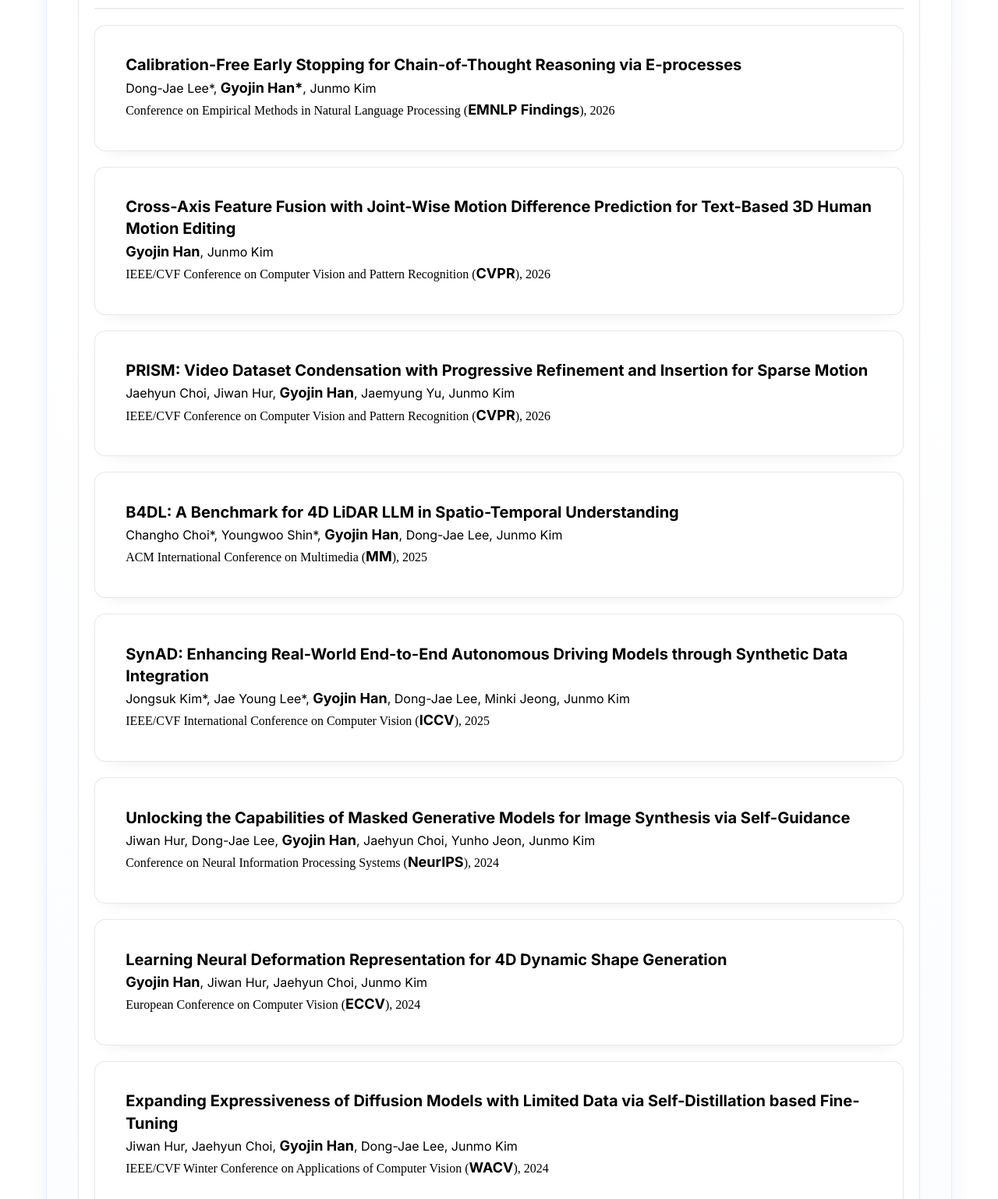
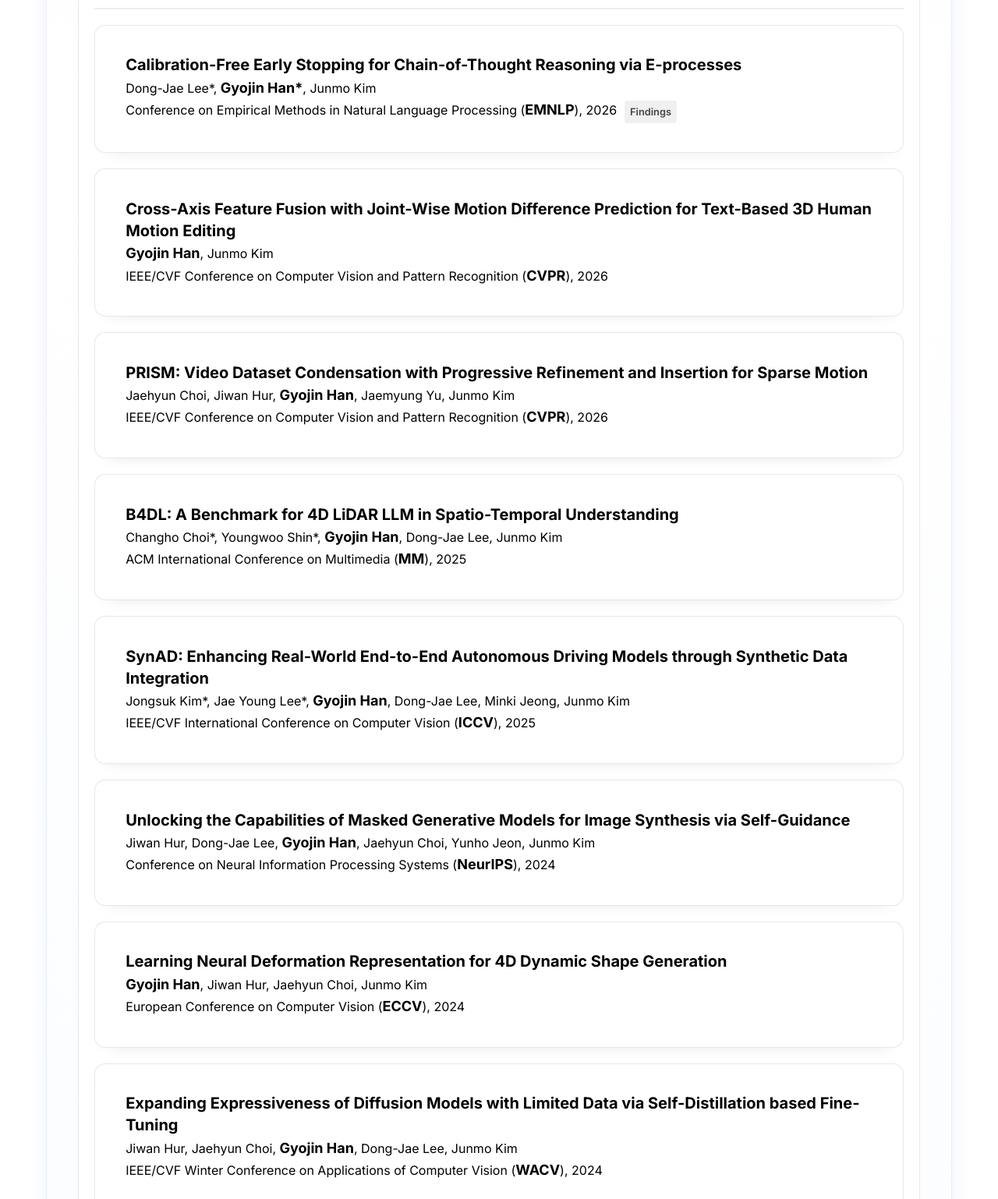
Before and after one commit to HanGyojin/HanGyojin.github.io, a plain HTML site: page index.html in a window 1280 px wide. Shown: the part 1660-3198 px from the top of the page at 78% size. Drawn offline with Linux system fonts and the light colour scheme; some icons are missing; a web font is replaced by a local one.

Commit message:
Update index.html

```diff
--- a/index.html
+++ b/index.html
@@ -38,6 +38,21 @@
     }
     .item.text2 a:hover {
       text-decoration: underline;
+    }
+    /* venue / tag */
+    .pub-venue {
+      font-family: 'Inter', 'Noto Sans KR', -apple-system, BlinkMacSystemFont, 'Segoe UI', Helvetica, Arial, sans-serif;
+    }
+    .pub-tag {
+      display: inline-block;
+      margin-left: 6px;
+      padding: 1px 7px;
+      font-size: 0.8em;
+      font-weight: 600;
+      border-radius: 4px;
+      background: #f0f0f0;
+      color: #444;
+      vertical-align: middle;
     }
     /* 이미지 제거에 따른 레이아웃 조정 */
     .container2 {
@@ -186,7 +201,7 @@
         <div class="item text2">
           <papertitle>Calibration-Free Early Stopping for Chain-of-Thought Reasoning via E-processes</papertitle><br>
           <span class="pub-authors">Dong-Jae Lee*, <strong>Gyojin Han*</strong>, Junmo Kim</span><br>
-          Conference on Empirical Methods in Natural Language Processing (<strong>EMNLP Findings</strong>), 2026
+          <span class="pub-venue">Conference on Empirical Methods in Natural Language Processing (<strong>EMNLP</strong>), 2026</span> <span class="pub-tag">Findings</span>
         </div>
       </div>
 
@@ -194,7 +209,7 @@
         <div class="item text2">
           <papertitle>Cross-Axis Feature Fusion with Joint-Wise Motion Difference Prediction for Text-Based 3D Human Motion Editing</papertitle><br>
           <span class="pub-authors"><strong>Gyojin Han</strong>, Junmo Kim</span><br>
-          IEEE/CVF Conference on Computer Vision and Pattern Recognition (<strong>CVPR</strong>), 2026
+          <span class="pub-venue">IEEE/CVF Conference on Computer Vision and Pattern Recognition (<strong>CVPR</strong>), 2026</span>
         </div>
       </div>
 
@@ -202,7 +217,7 @@
         <div class="item text2">
           <papertitle>PRISM: Video Dataset Condensation with Progressive Refinement and Insertion for Sparse Motion</papertitle><br>
           <span class="pub-authors">Jaehyun Choi, Jiwan Hur, <strong>Gyojin Han</strong>, Jaemyung Yu, Junmo Kim</span><br>
-          IEEE/CVF Conference on Computer Vision and Pattern Recognition (<strong>CVPR</strong>), 2026
+          <span class="pub-venue">IEEE/CVF Conference on Computer Vision and Pattern Recognition (<strong>CVPR</strong>), 2026</span>
         </div>
       </div>
 
@@ -210,7 +225,7 @@
         <div class="item text2">
           <papertitle>B4DL: A Benchmark for 4D LiDAR LLM in Spatio-Temporal Understanding</papertitle><br>
           <span class="pub-authors">Changho Choi*, Youngwoo Shin*, <strong>Gyojin Han</strong>, Dong-Jae Lee, Junmo Kim</span><br>
-          ACM International Conference on Multimedia (<strong>MM</strong>), 2025
+          <span class="pub-venue">ACM International Conference on Multimedia (<strong>MM</strong>), 2025</span>
         </div>
       </div>
 
@@ -218,7 +233,7 @@
         <div class="item text2">
           <papertitle>SynAD: Enhancing Real-World End-to-End Autonomous Driving Models through Synthetic Data Integration</papertitle><br>
           <span class="pub-authors">Jongsuk Kim*, Jae Young Lee*, <strong>Gyojin Han</strong>, Dong-Jae Lee, Minki Jeong, Junmo Kim</span><br>
-          IEEE/CVF International Conference on Computer Vision (<strong>ICCV</strong>), 2025
+          <span class="pub-venue">IEEE/CVF International Conference on Computer Vision (<strong>ICCV</strong>), 2025</span>
         </div>
       </div>
 
@@ -226,7 +241,7 @@
         <div class="item text2">
           <papertitle>Unlocking the Capabilities of Masked Generative Models for Image Synthesis via Self-Guidance</papertitle><br>
           <span class="pub-authors">Jiwan Hur, Dong-Jae Lee, <strong>Gyojin Han</strong>, Jaehyun Choi, Yunho Jeon, Junmo Kim</span><br>
-          Conference on Neural Information Processing Systems (<strong>NeurIPS</strong>), 2024
+          <span class="pub-venue">Conference on Neural Information Processing Systems (<strong>NeurIPS</strong>), 2024</span>
         </div>
       </div>
 
@@ -234,7 +249,7 @@
         <div class="item text2">
           <papertitle>Learning Neural Deformation Representation for 4D Dynamic Shape Generation</papertitle><br>
           <span class="pub-authors"><strong>Gyojin Han</strong>, Jiwan Hur, Jaehyun Choi, Junmo Kim</span><br>
-          European Conference on Computer Vision (<strong>ECCV</strong>), 2024
+          <span class="pub-venue">European Conference on Computer Vision (<strong>ECCV</strong>), 2024</span>
         </div>
       </div>
 
@@ -242,7 +257,7 @@
         <div class="item text2">
           <papertitle>Expanding Expressiveness of Diffusion Models with Limited Data via Self-Distillation based Fine-Tuning</papertitle><br>
           <span class="pub-authors">Jiwan Hur, Jaehyun Choi, <strong>Gyojin Han</strong>, Dong-Jae Lee, Junmo Kim</span><br>
-          IEEE/CVF Winter Conference on Applications of Computer Vision (<strong>WACV</strong>), 2024
+          <span class="pub-venue">IEEE/CVF Winter Conference on Applications of Computer Vision (<strong>WACV</strong>), 2024</span>
         </div>
       </div>
 
@@ -250,7 +265,7 @@
         <div class="item text2">
           <papertitle>Deep Cross-Modal Steganography Using Neural Representations</papertitle><br>
           <span class="pub-authors"><strong>Gyojin Han</strong>, Dong-Jae Lee, Jiwan Hur, Jaehyun Choi, Junmo Kim</span><br>
-          IEEE International Conference on Image Processing (<strong>ICIP</strong>), 2023 <strong>(Oral)</strong>
+          <span class="pub-venue">IEEE International Conference on Image Processing (<strong>ICIP</strong>), 2023</span> <span class="pub-tag">Oral</span>
         </div>
       </div>
 
@@ -258,7 +273,7 @@
         <div class="item text2">
           <papertitle>Data Poisoning Attack Aiming the Vulnerability of Continual Learning</papertitle><br>
           <span class="pub-authors"><strong>Gyojin Han*</strong>, Jaehyun Choi*, Hyeong Gwon Hong, Junmo Kim</span><br>
-          IEEE International Conference on Image Processing (<strong>ICIP</strong>), 2023<br>
+          <span class="pub-venue">IEEE International Conference on Image Processing (<strong>ICIP</strong>), 2023</span><br>
           <span class="pub-authors">(Also presented at NeurIPS Workshop on ML Safety, 2022)</span>
         </div>
       </div>
@@ -267,7 +282,7 @@
         <div class="item text2">
           <papertitle>Reinforcement Learning-Based Black-Box Model Inversion Attacks</papertitle><br>
           <span class="pub-authors"><strong>Gyojin Han</strong>, Jaehyun Choi, Haeil Lee, Junmo Kim</span><br>
-          IEEE/CVF Conference on Computer Vision and Pattern Recognition (<strong>CVPR</strong>), 2023
+          <span class="pub-venue">IEEE/CVF Conference on Computer Vision and Pattern Recognition (<strong>CVPR</strong>), 2023</span>
         </div>
       </div>
 
```
